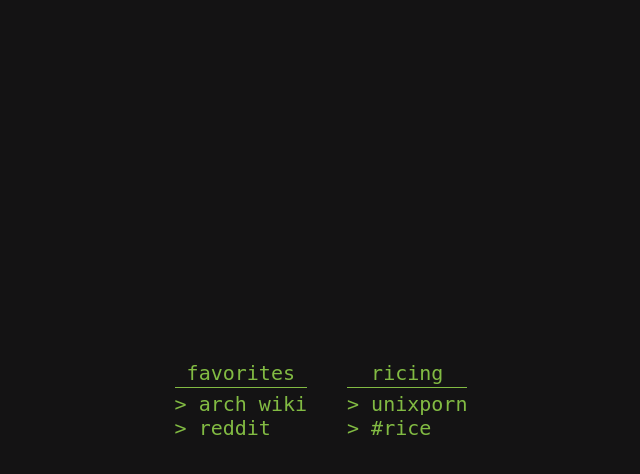
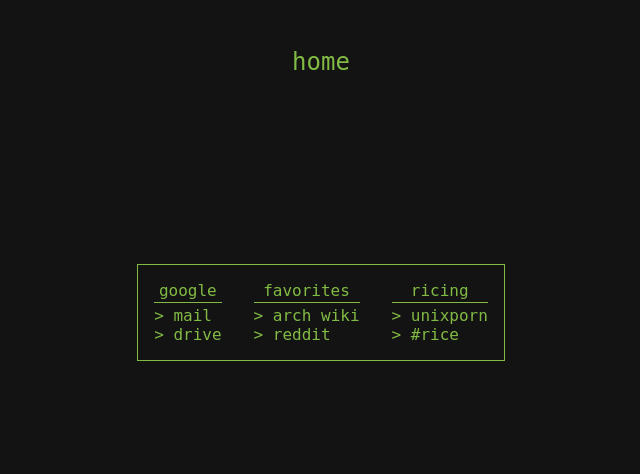
Before and after one commit to sector-f/startpage, a plain HTML site: page index.html in a window 1280 px wide. Shown: the whole page, without its empty margins (319-959 px from the left). Drawn offline with Linux system fonts and the light colour scheme.

Commit message:
Made centering suck less

```diff
--- a/css/startpage.css
+++ b/css/startpage.css
@@ -1,46 +1,45 @@
 body, html {
 	margin:0;
-	/* width:100%; */
+	width:100%;
 	height:100%;
+	box-sizing:border-box;
 }
 
-html {
+body {
+	background-color:#141314;
+	font-family:"DejaVu Sans Mono","Source Code Pro","Liberation Sans Mono",mono;
+	/* font-size:20px; */
+	color:#82bb43;
+}
+
+header {
+	font-size:24px;
+	text-align:center;
+	vertical-align:middle;
+	height:33%;
+	padding-top:2em;
+	box-sizing:border-box;
+	/* position:absolute; */
+	width:100%;
+}
+
+#first-container {
+	height:66%;
 	display:flex;
 	justify-content:center;
-	align-items:center;
+	align-items:flex-start;
 	flex-direction:row;
 }
 
-body {
-	height:auto;
-	width:100%;
-	background-color:#141314;
-	font-family:"DejaVu Sans Mono","Source Code Pro","Liberation Sans Mono",mono;
-	font-size:20px;
-	color:#82bb43;
-	display:flex;
-	flex-direction:row;
-	justify-content:space-around;
-	align-items:stretch;
-}
-
-/* #main { */
-	/* height:auto; */
-	/* width:100%; */
-	/* display:flex; */
-	/* justify-content:center; */
-	/* align-items:center; */
-	/* flex-direction:row; */
-/* } */
-
 .flex-container {
 	display:flex;
-	width:100%;
+	width:auto;
 	flex-direction:row;
 	flex-wrap:wrap;
 	justify-content:center;
 	align-content:center;
 	align-items:stretch;
+	border:1px solid #82bb43;
 }
 
 .flex-item {
--- a/index.html
+++ b/index.html
@@ -5,8 +5,16 @@
 		<link rel="stylesheet" type="text/css" href="css/startpage.css">
 	</head>
 	<body>
-		<div id="main">
+		<header>home</header>
+		<div id="first-container">
 			<div class="flex-container">
+				<div class="flex-item">
+					<p>google</p>
+					<ul>
+					<li><a href="http://mail.google.com">mail</a></li>
+					<li><a href="http://drive.google.com">drive</a></li>
+					</ul>
+				</div>
 				<div class="flex-item">
 					<p>favorites</p>
 					<ul>
```
